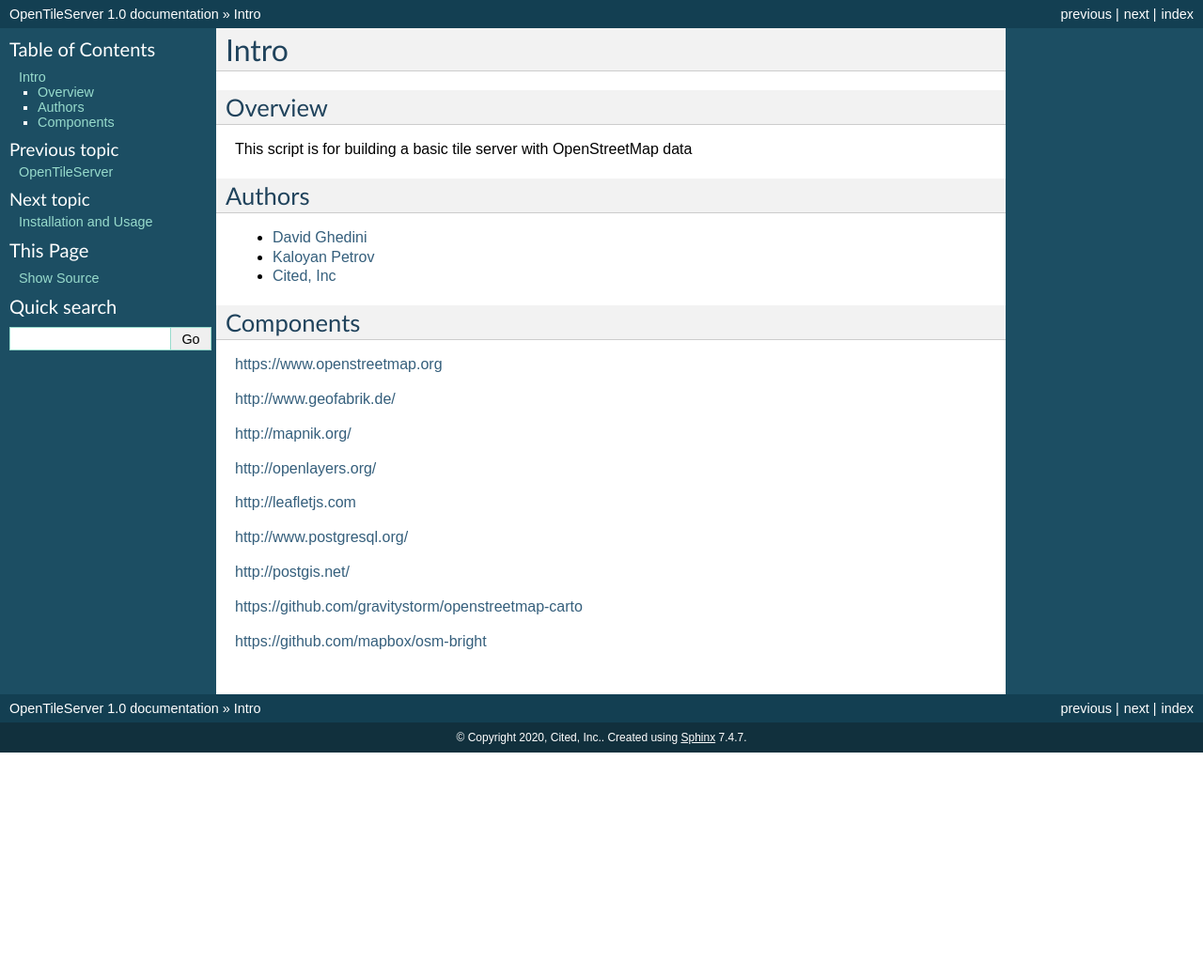
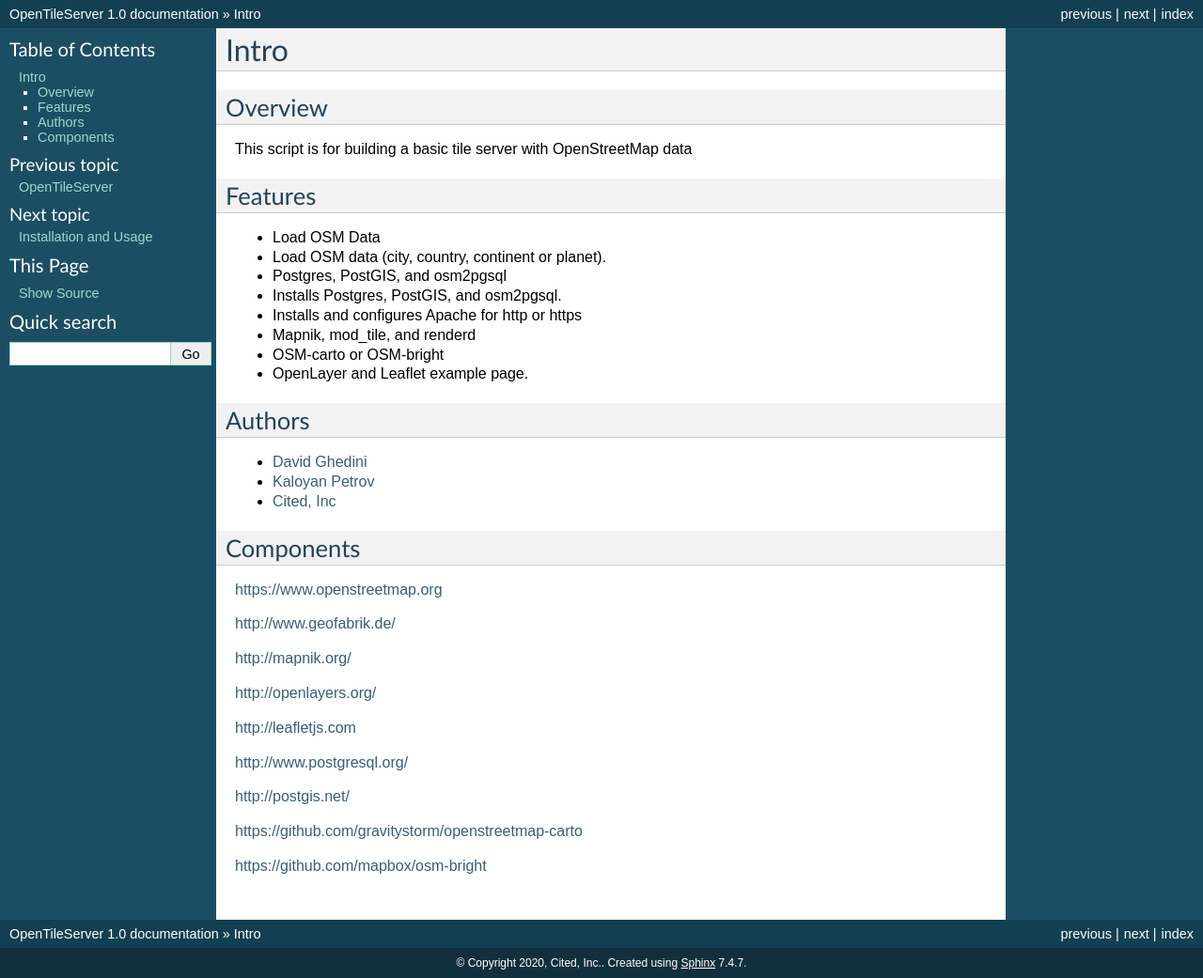
Before and after one commit to AcuGIS/OpenTileServer, a Sphinx documentation site: the page built from docs/intro.rst, in a window 1280 px wide. Shown: the whole page at 94% size. Built offline with Sphinx 7.4.7, drawn with Linux system fonts in a browser that asks for light colours; pages that are not in the unit, such as notebooks, are missing from menus; before the commit the page ends 900 px from its top, so only the background shows below that.

Commit message:
Update intro.rst

```diff
--- a/docs/intro.rst
+++ b/docs/intro.rst
@@ -4,7 +4,19 @@
 Overview
 ------------
 
-This script is for building a basic tile server with OpenStreetMap data ::
+This script is for building a basic tile server with OpenStreetMap data
+
+Features
+--------
+
+- Load OSM Data
+- Load OSM data (city, country, continent or planet).
+- Postgres, PostGIS, and osm2pgsql
+- Installs Postgres, PostGIS, and osm2pgsql.
+- Installs and configures Apache for http or https
+- Mapnik, mod_tile, and renderd
+- OSM-carto or OSM-bright
+- OpenLayer and Leaflet example page.
 
 
 Authors
```
